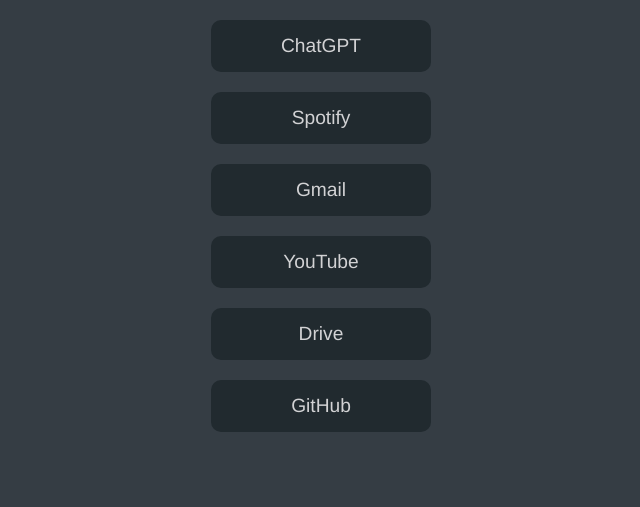
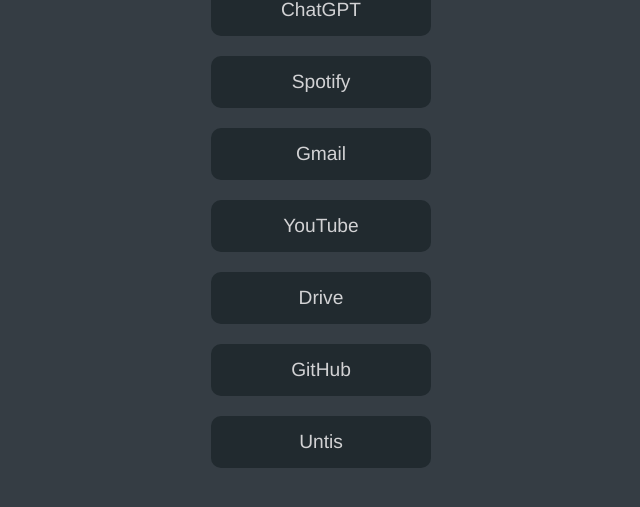
Before and after one commit to tangentecode/startpage, a plain HTML site: page index.html in a window 1280 px wide. Shown: the part 213-720 px from the top of the page, without its empty margins (319-959 px from the left). Drawn offline with Linux system fonts and the light colour scheme.

Commit message:
Add link to Untis timetable in index.html

```diff
--- a/index.html
+++ b/index.html
@@ -69,6 +69,7 @@
     <a href="https://www.youtube.com" target="_blank" class="link-button">YouTube</a>
     <a href="https://drive.google.com" target="_blank" class="link-button">Drive</a>
     <a href="https://github.com" target="_blank" class="link-button">GitHub</a>
+    <a href="https://goethe-gym-ger.webuntis.com/timetable/" target="_blank" class="link-button">Untis</a>
   </div>
 </body>
 </html>
```
